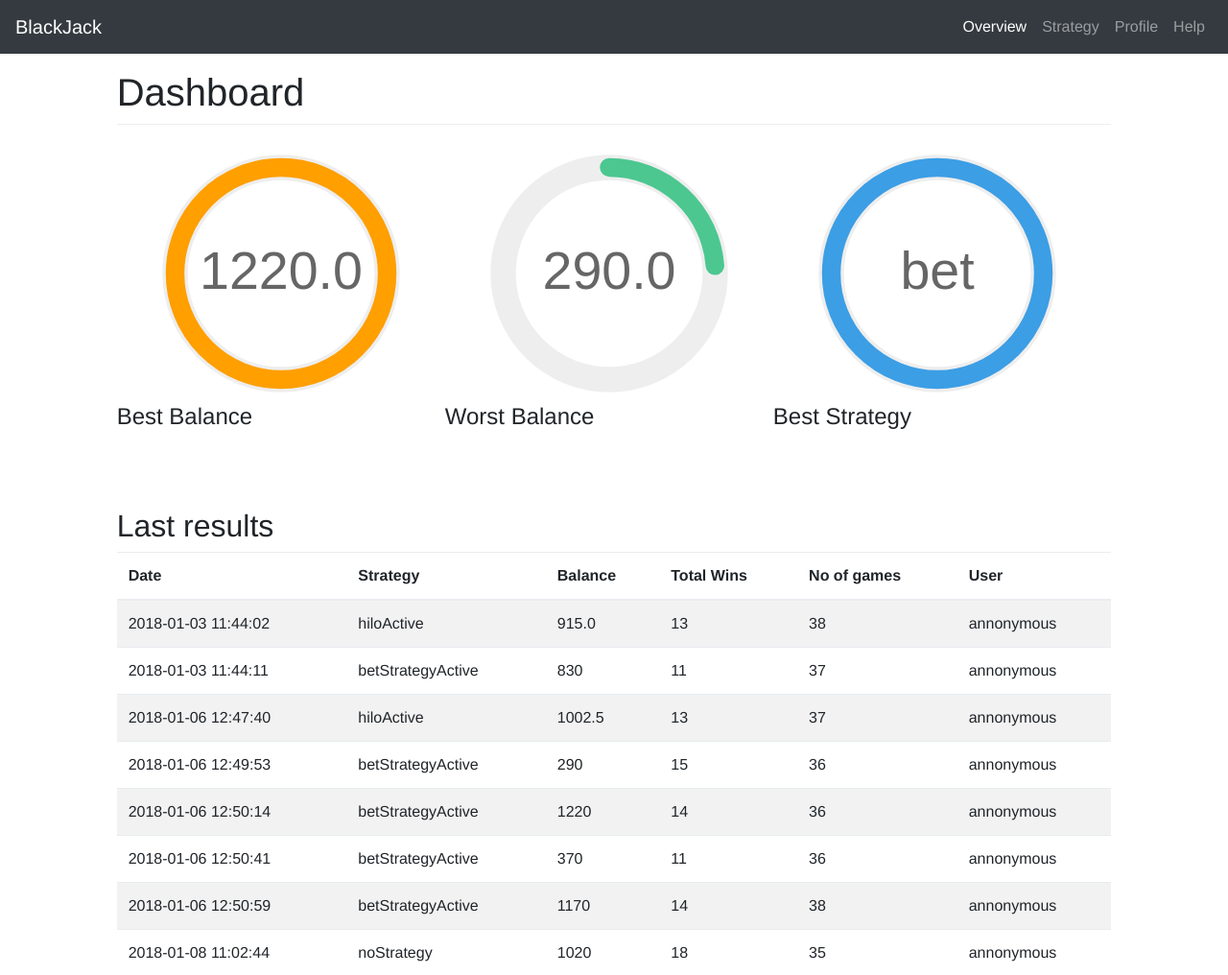
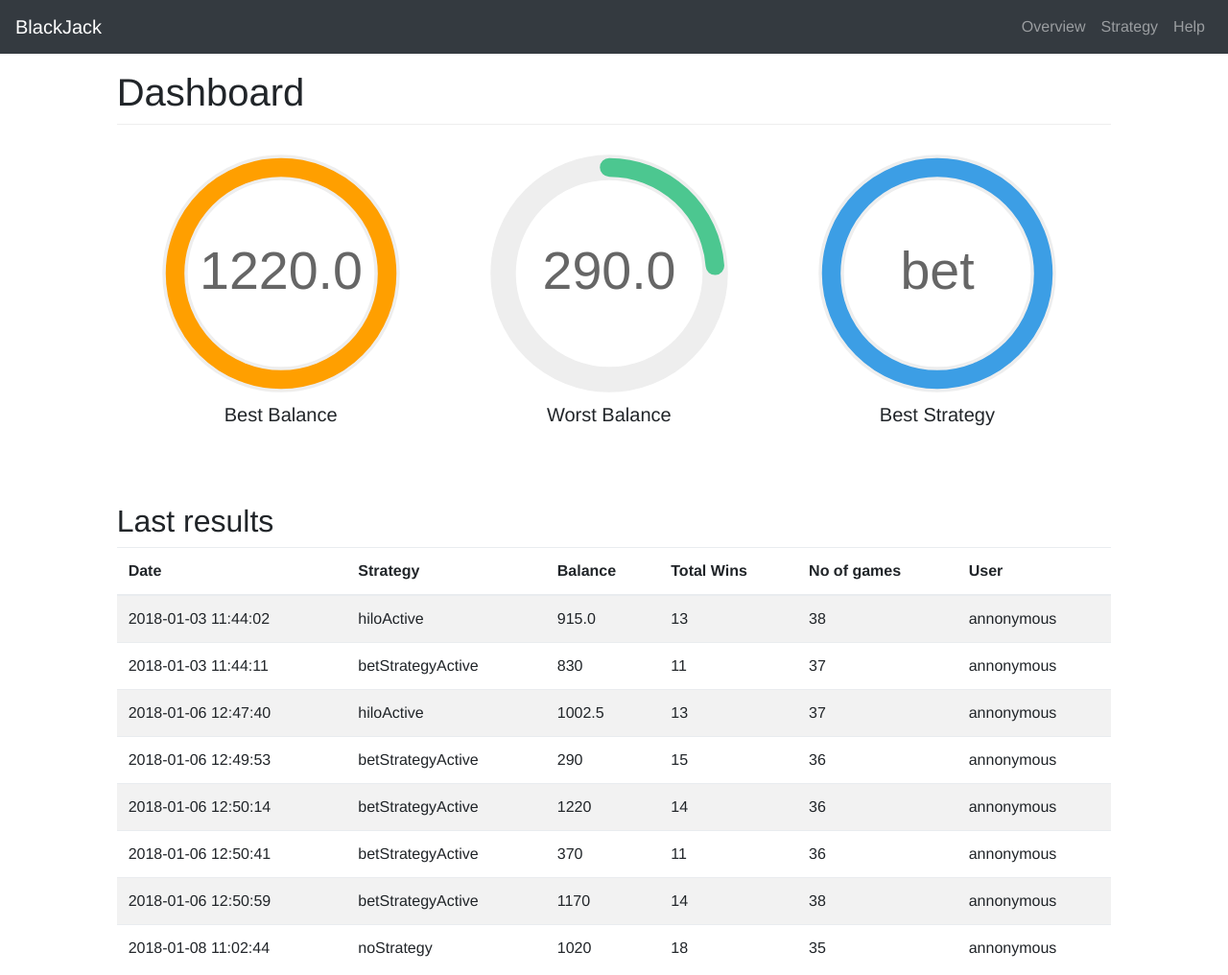
Before and after one commit to kroljulian13/blackjack, a Flask app: page / in a window 1280 px wide. Shown: the top 1016 px of the page at 96% size. Run offline with Flask 2, Linux system fonts and the light colour scheme; data comes from the database, SQL or seed files in the repository; some libraries are stand-ins or nearby versions.

Commit message:
Dashboard page - nav menu script and font adjustment

```diff
--- a/static/css/main.css
+++ b/static/css/main.css
@@ -99,6 +99,7 @@ ul.tree>li:first-child::after {
 .single-chart {
   width: 33%;
   justify-content: space-around ;
+  text-align: center;
 }
 
 .circular-chart {
--- a/templates/index.html
+++ b/templates/index.html
@@ -22,7 +22,7 @@
           />
           <text x="18" y="20.35" class="percentage">{{metric.best}}</text>
         </svg>
-        <h4>Best Balance</h4>
+        <h5>Best Balance</h5>
       </div>
 
       <div class="single-chart">
@@ -40,7 +40,7 @@
           />
           <text x="18" y="20.35" class="percentage">{{metric.worst}}</text>
         </svg>
-        <h4>Worst Balance</h4>
+        <h5>Worst Balance</h5>
       </div>
 
       <div class="single-chart">
@@ -58,7 +58,7 @@
           />
           <text x="18" y="20.35" class="percentage">bet</text>
         </svg>
-        <h4>Best Strategy</h4>
+        <h5>Best Strategy</h5>
       </div>
 
     </div>
--- a/templates/layout.html
+++ b/templates/layout.html
@@ -35,15 +35,15 @@
 
             <div class="collapse navbar-collapse" id="navbarsExampleDefault">
               <ul class="navbar-nav ml-auto">
-                <li class="nav-item active">
-                  <a class="nav-link" href="/overview">Overview <span class="sr-only">(current)</span></a>
+                <li class="nav-item">
+                  <a class="nav-link" href="/overview">Overview </a>
                 </li>
                 <li class="nav-item">
                   <a class="nav-link" href="/strategy">Strategy</a>
                 </li>
-                <li class="nav-item">
+                <!-- <li class="nav-item">
                   <a class="nav-link" href="#">Profile</a>
-                </li>
+                </li> -->
                 <li class="nav-item">
                   <a class="nav-link" href="#">Help</a>
                 </li>
@@ -85,3 +85,15 @@
         <script src="https://maxcdn.bootstrapcdn.com/bootstrap/4.0.0-beta.2/js/bootstrap.min.js" integrity="sha384-alpBpkh1PFOepccYVYDB4do5UnbKysX5WZXm3XxPqe5iKTfUKjNkCk9SaVuEZflJ" crossorigin="anonymous"></script>
     </body>
 </html>
+
+<script type="text/javascript">
+
+$(".navbar-nav a").on("click", function(){
+   $(".navbar-nav").find(".active").removeClass("active");
+   $(this).parent().addClass("active");
+   console.log("nav clik")
+});
+
+var active = window.location.pathname;
+$(".navbar-nav a[href|='" + active + "']").parent().addClass("active");
+</script>
```
